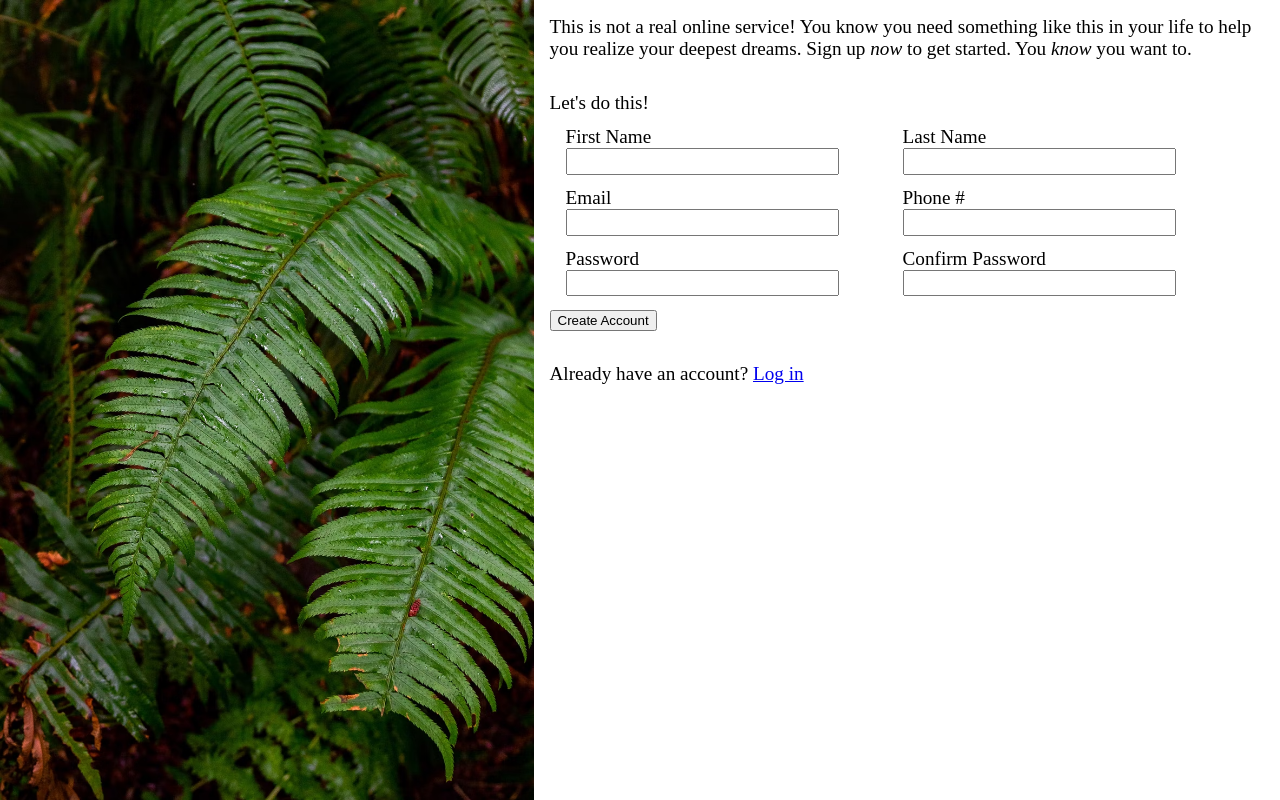
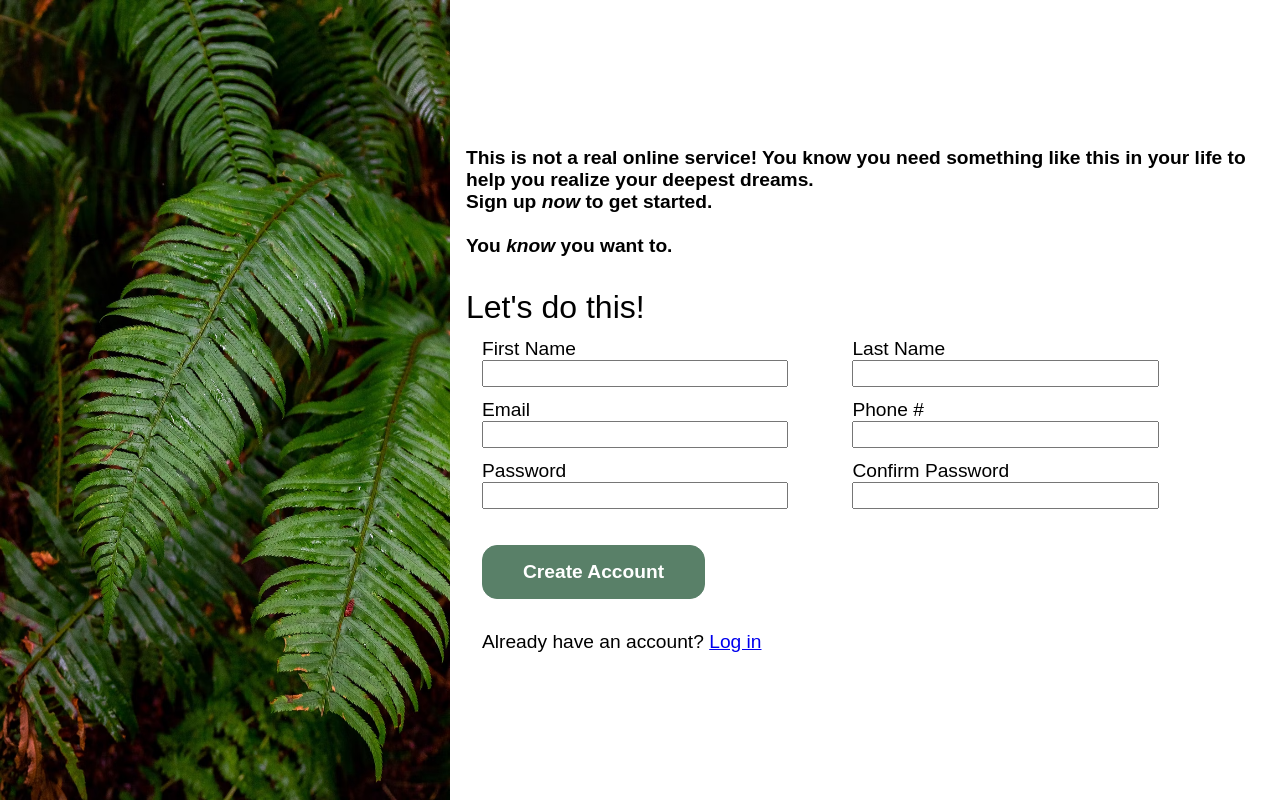
Before and after one commit to smmmfrd/sign-up-form, a plain HTML site: page index.html in a window 1280 px wide. Drawn offline with Linux system fonts and the light colour scheme.

Commit message:
Update Button and Spacing

```diff
--- a/index.html
+++ b/index.html
@@ -13,9 +13,13 @@
         <img src="./images/base-image.avif" alt="picture of several branches with long narrow leaves all over them" id="img-container">
         <div id="holder">
             <div id="sign-up-message">
-                This is not a real online service! You know you need something like this in your life to help you realize your deepest dreams. Sign up <em>now</em> to get started.
-
-                You <em>know</em> you want to.
+                <strong>
+                    This is not a real online service! You know you need something like this in your life to help you realize your deepest dreams.
+                    <br>
+                    Sign up <em>now</em> to get started.
+                    <br><br>
+                    You <em>know</em> you want to.
+                </strong>
             </div>
 
             <div id="sign-up-container">
--- a/style.css
+++ b/style.css
@@ -1,4 +1,5 @@
 *{
+    font-family: Arial, Helvetica, sans-serif;
     margin: 0;
 }
 
@@ -9,24 +10,27 @@ main{
 
 #img-container{
     height: 100vh;
-    width: 47.5%;
+    width: min(450px, 47.5%);
 }
 
 #holder{
     display: flex;
     flex-direction: column;
     align-content: center;
+    justify-content: center;
     padding: 1rem;
     gap: 2rem;
 }
 
 #sign-up{
+    font-size: 2rem;
     display: flex;
     flex-direction: column;
     gap: 0.75rem;
 }
 
 .input-holder{
+    font-size: 1.2rem;
     display: flex;
     gap: 4rem;
     padding: 0 1rem;
@@ -41,3 +45,22 @@ main{
 .input > input{
     height: 1.3rem;
 }
+
+button[type='submit']{
+    margin-left: 1rem;
+    margin-top: 1.5rem;
+
+    background-color: rgb(89, 128, 104);
+    border: 1px solid rgb(89, 128, 104);
+    border-radius: 15px;
+
+    padding: 15px 40px;
+
+    color: white;
+    font-size: 1.2rem;
+    font-weight: bold;
+}
+
+#log-in{
+    margin-left: 1rem;
+}
```
